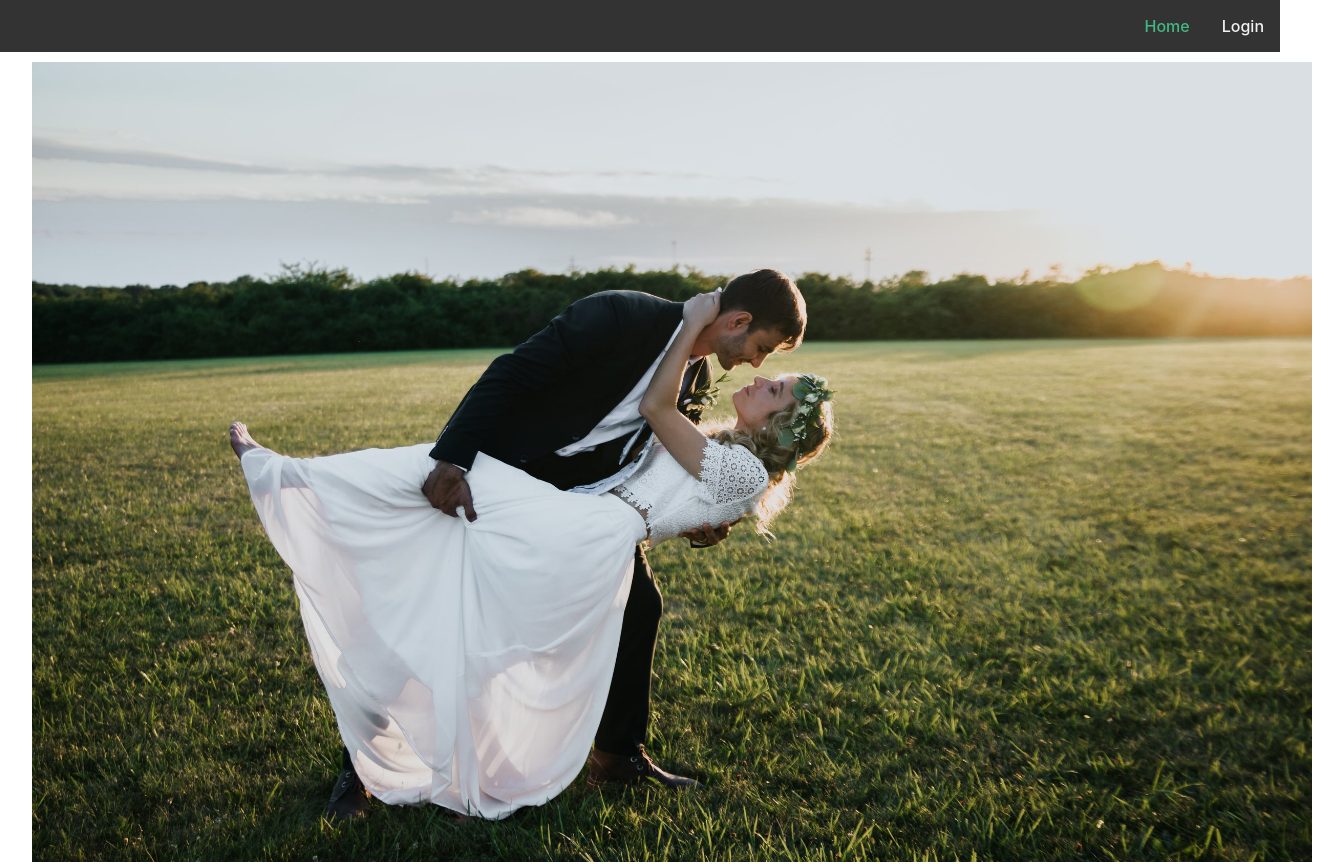
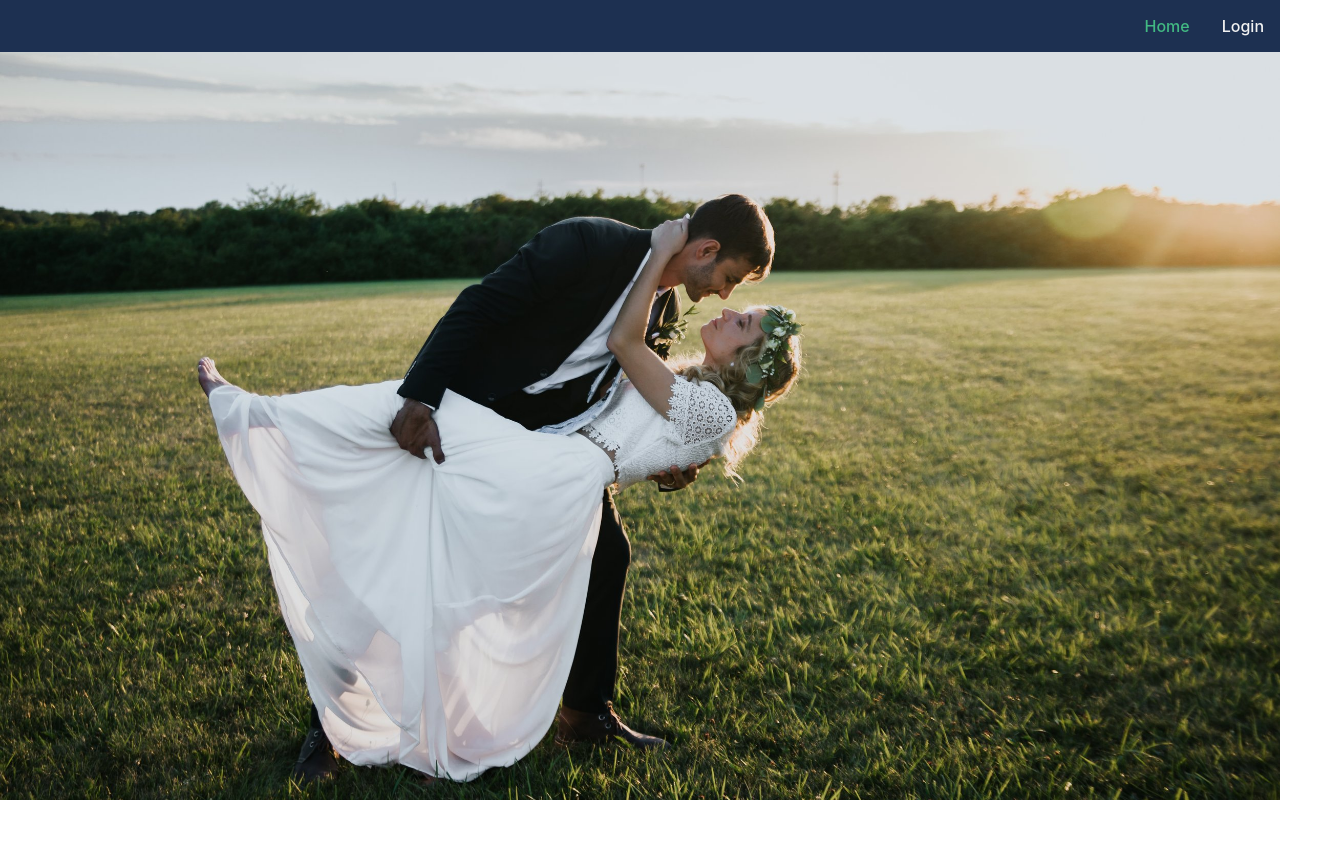
Before and after one commit to owencairns/skylimit-website, a Vue app: page / in a window 1280 px wide. Shown: the top 864 px of the page, 1344 px wide, since content can reach past the window. After the commit the page ends 800 px from the top, so only its background shows below. Built offline with nearby package versions, Linux system fonts and the light colour scheme.

Commit message:
updating colors, starting main page

```diff
--- a/index.html
+++ b/index.html
@@ -2,9 +2,9 @@
 <html lang="en">
   <head>
     <meta charset="UTF-8" />
-    <link rel="icon" type="image/svg+xml" href="/vite.svg" />
+    <link rel="icon" type="image/jpeg" href="/src/assets/slv-camera-icon.jpeg" />
     <meta name="viewport" content="width=device-width, initial-scale=1.0" />
-    <title>Wordle OC</title>
+    <title>Sky Limit Visuals</title>
   </head>
   <body>
     <div id="app"></div>
--- a/src/App.vue
+++ b/src/App.vue
@@ -20,7 +20,7 @@ const router = useRouter()
 
 #nav {
   overflow: hidden;
-  background-color: #333;
+  background-color: #1d3051;
   position: fixed; /* Set the navbar to fixed position */
   top: 0;
   width: 100%;
--- a/src/components/Home.vue
+++ b/src/components/Home.vue
@@ -4,14 +4,14 @@ import { ref, Ref } from 'vue';
 </script>
 
 <template>
-    <img class="bg" src="../assets/slv-1.jpg"/>
 </template>
 
 <style>
-
-.bg {
-    height: 100vh;
-    width: 100vw;
+html {
+  background: url(../assets/slv-1.jpg) no-repeat center center fixed;
+  -webkit-background-size: cover;
+  -moz-background-size: cover;
+  -o-background-size: cover;
+  background-size: cover;
 }
-
 </style>
```
Also changed, not shown: src/assets/slv-camera-icon.jpeg (added), 1 other file (tests, documents, lock files or other folders).
